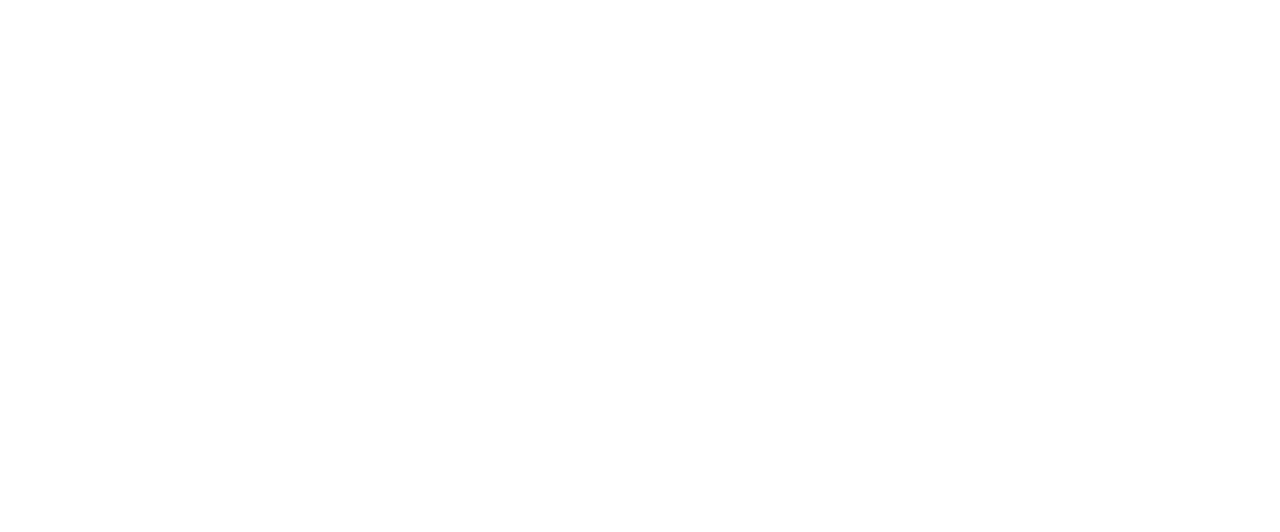
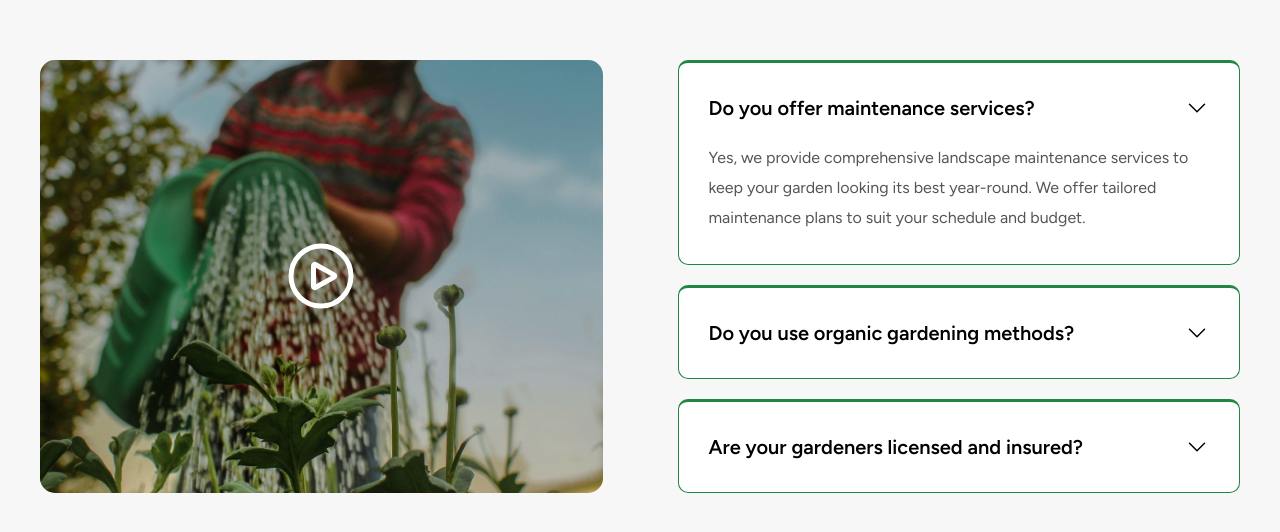
Before and after one commit to shumilika/gardener, a Next.js app: page / in a window 1280 px wide. Shown: the part 2829-3361 px from the top of the page. Before the commit the page ends 2739 px from the top, so only its background shows below. Built offline with nearby package versions, Linux system fonts and the light colour scheme.

Commit message:
askedquestion section done

```diff
--- a/src/app/page.tsx
+++ b/src/app/page.tsx
@@ -1,4 +1,5 @@
 'use client';
+import FrequentlyAskedQuestions from "@/components/sections/FrequentlyAskedQuestions";
 import Hero from "@/components/sections/Hero";
 import InfoBanner from "@/components/sections/InfoBanner";
 import Introduction from "@/components/sections/Introduction";
@@ -11,6 +12,7 @@
        <Introduction/>
        <InfoBanner/>
        <OurServices/>
+       <FrequentlyAskedQuestions/>
     </div>
   );
 }
--- /dev/null
+++ b/src/components/Accordion.tsx
@@ -0,0 +1,109 @@
+'use client';
+
+import React, { useState } from 'react';
+import { ChevronDownIcon } from '@heroicons/react/24/outline';
+
+
+const accordionData = [
+  {
+    id: 'item-1',
+    question: 'Do you offer maintenance services?',
+    answer: (
+      <p>
+        Yes, we provide comprehensive landscape maintenance services to keep your garden looking its best year-round.
+        We offer tailored maintenance plans to suit your schedule and budget.
+      </p>
+    ),
+  },
+  {
+    id: 'item-2',
+    question: 'Do you use organic gardening methods?',
+    answer: (
+      <p>
+        We prioritize sustainable practices and use organic fertilizers and herbicides when possible. We believe in promoting the
+        health and vitality of your garden while minimizing environmental impact.
+      </p>
+    ),
+  },
+  {
+    id: 'item-3',
+    question: 'Are your gardeners licensed and insured?',
+    answer: (
+      <p>
+        Yes, we are fully licensed and insured for your peace of mind. Our team consists of experienced professionals who are
+        committed to delivering high-quality workmanship and exceptional service.
+      </p>
+    ),
+  },
+]
+
+
+const AccordionItem: React.FC<{
+  question: string;
+  answer: React.ReactNode;
+  isOpen: boolean;
+  setOpen: () => void;
+}> = ({ question, answer, isOpen, setOpen }) => {
+  return (
+   <div className='h-auto w-full flex-none'>
+     <div className={`flex flex-col p-[30px] bg-white rounded-[10px] border border-t-[3px] border-[#218544] h-min w-full
+     cursor-pointer
+     ${isOpen ? 'gap-[20px]' : 'gap-0'} `}>
+      <button
+        className="flex flex-row flex-none gap-[10px] h-min justify-center items-center w-full cursor-pointer
+        focus:outline-none"
+        onClick={setOpen}
+      >
+         <div className='flex flex-col flex-grow flex-shrink-0 basis-0 justify-start h-auto'>
+           <h4 className="font-semibold text-[20px] text-left">{question}</h4>
+         </div>
+       <div className='flex-none h-[27px] w-[20px]'></div>
+       <div className='flex-none'>
+         <ChevronDownIcon
+          className={'size-6 text-black'}
+        />
+       </div>
+
+      </button>
+      <div
+        className={`overflow-hidden ${
+          isOpen ? 'max-h-screen' : 'max-h-0'
+        }`}
+      >
+        <div className="flex flex-col justify-start flex-none h-auto w-full">
+          <p className='text-[16px] text-[#555] leading-[1.9em]'>{answer}</p>
+        </div>
+      </div>
+    </div>
+   </div>
+  );
+};
+
+
+const Accordion = () => {
+
+  const [openItem, setOpenItem] = useState<string | null>(accordionData[0].id);
+
+  const handleToggle = (id: string) => {
+    if (openItem === id) {
+      return;
+    }
+    setOpenItem(id);
+  };
+
+  return (
+    <div className="flex flex-col overflow-hidden gap-[20px] w-full items-center h-min ">
+      {accordionData.map((item) => (
+        <AccordionItem
+          key={item.id}
+          question={item.question}
+          answer={item.answer}
+          isOpen={openItem === item.id}
+          setOpen={() => handleToggle(item.id)}
+        />
+      ))}
+    </div>
+  );
+};
+
+export default Accordion;
--- /dev/null
+++ b/src/components/sections/FrequentlyAskedQuestions.tsx
@@ -0,0 +1,30 @@
+import React from 'react';
+import { PlayCircleIcon } from '@heroicons/react/24/outline';
+import Link from 'next/link';
+import Accordion from '../Accordion';
+
+const FrequentlyAskedQuestions = () => {
+    return (
+        <div className='bg-[#f7f7f7] px-[30px] py-[150px] flex flex-col flex-none items-center justify-center h-min w-full'>
+            <div className='flex flex-col flex-none max-w-[1200px] justify-center items-center h-min w-full flex-nowrap gap-[10px]'>
+                <div className='flex flex-row items-center justify-center gap-[75px] flex-none w-full h-min'>
+                    <div className='bg-[url(/assets/images/youtubelink.avif)] bg-cover bg-center w-full h-auto self-stretch flex-grow flex-shrink-0 basis-0
+                    rounded-[15px]'>
+                       <Link href='https://www.youtube.com/' className='group'>
+                        <div className='flex flex-col justify-center items-center w-full h-full bg-black/20 rounded-[15px]
+                        group-hover:bg-black/50'>
+                            <PlayCircleIcon className='size-20 text-white
+                            group-hover:size-25'/>
+                        </div>
+                       </Link>
+                    </div>
+                    <div className='flex-grow flex-shrink-0 basis-0 h-auto'>
+                    <Accordion/>
+                    </div>
+                </div>
+            </div>
+        </div>
+    );
+};
+
+export default FrequentlyAskedQuestions;
```
Also changed, not shown: public/assets/images/youtubelink.avif (added).
